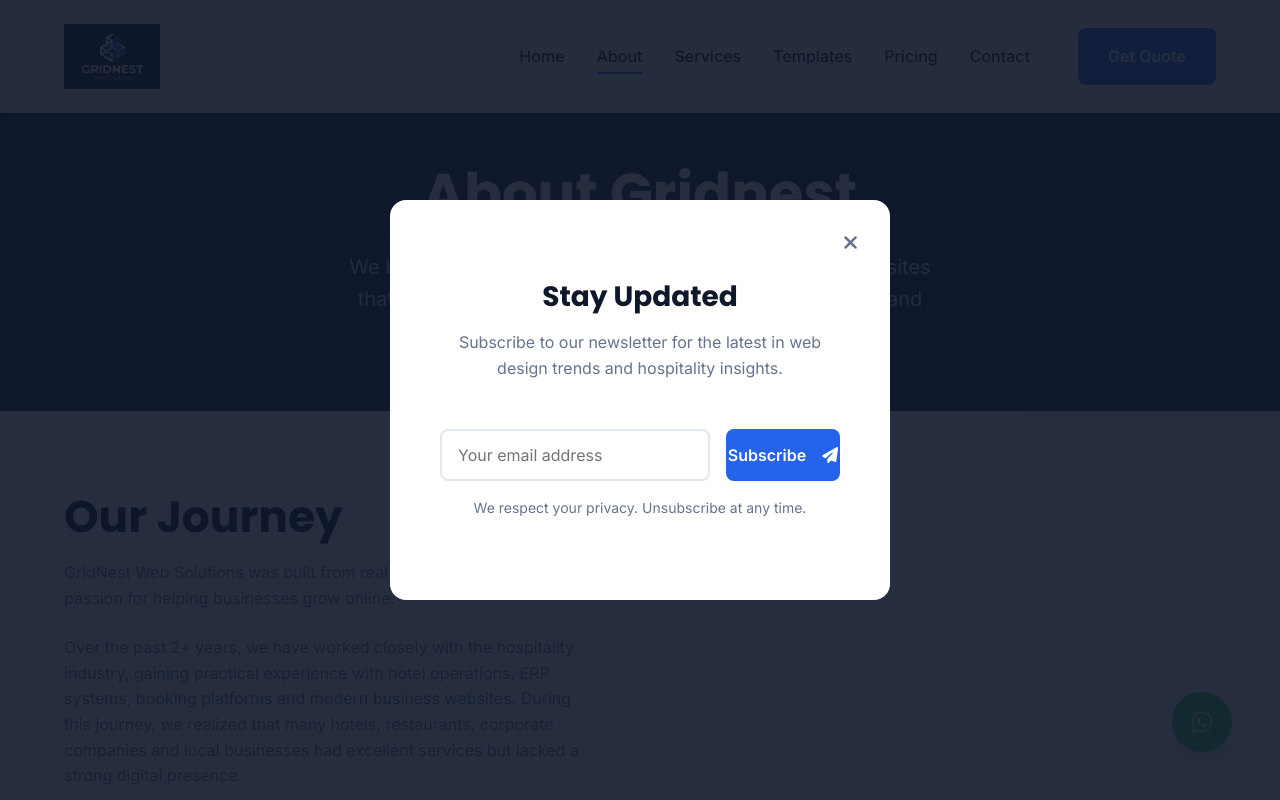
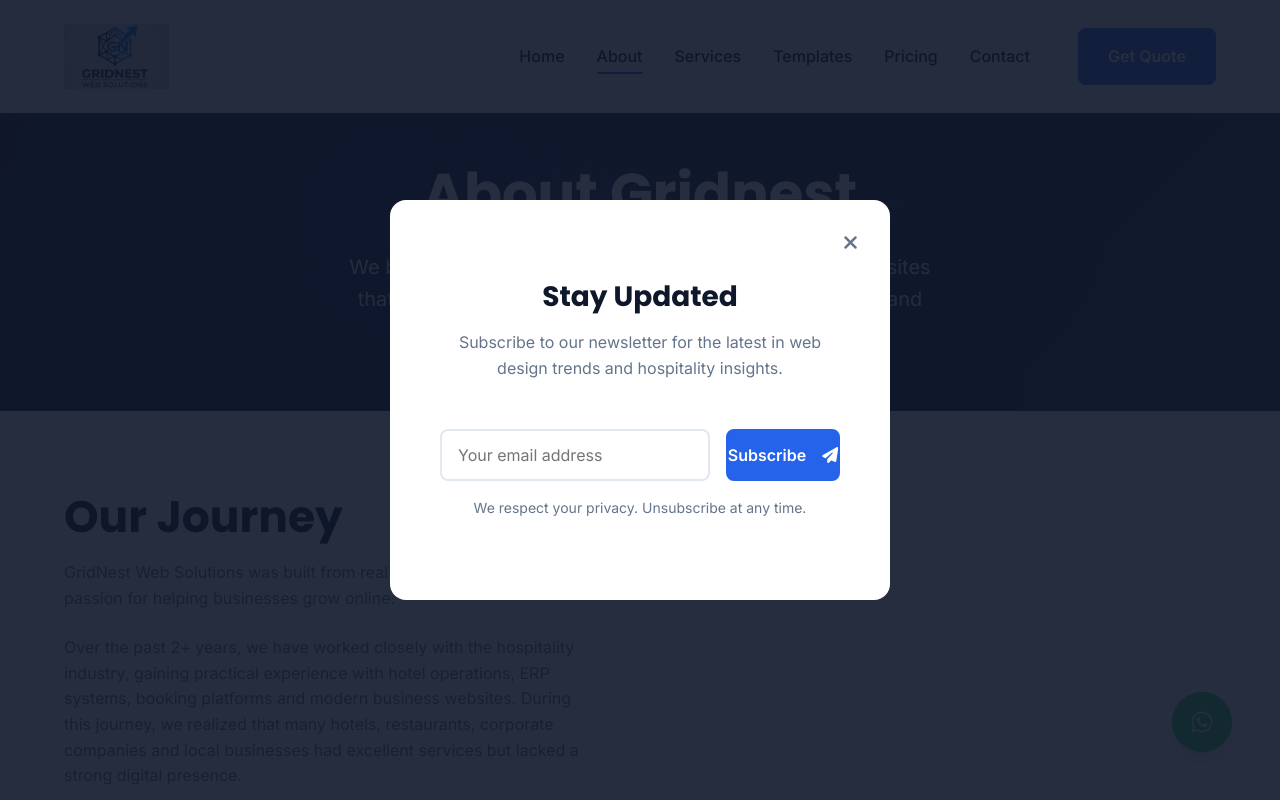
Before and after one commit to vikas-sahu1702/Gridnest-web-solution, a website: page final about.html in a window 1280 px wide. Shown: the top 800 px of the page. Drawn offline with Linux system fonts and the light colour scheme.

Commit message:
Replace logo with New_Logo and adjust sizes across all pages

```diff
--- a/final about.html
+++ b/final about.html
@@ -25,7 +25,7 @@
     <div class="loading-screen">
         <div class="loading-content">
             <div class="logo-loader">
-                <img src="Image/logo.png" alt="Gridnest" style="height: 60px; width: auto;">
+                <img src="Image/New_Logo.jpeg" alt="Gridnest" style="height: 60px; width: auto;">
                 <div class="loader-dots">
                     <div class="dot"></div>
                     <div class="dot"></div>
@@ -51,7 +51,7 @@
     <nav class="navbar">
         <div class="nav-container">
             <a href="index.html" class="logo">
-                <img src="Image/logo.png" alt="Gridnest Web Solutions">
+                <img src="Image/New_Logo.jpeg" alt="Gridnest Web Solutions" style="height: 65px; width: auto;">
             </a>
 
             <div class="nav-menu" id="navMenu">
@@ -344,7 +344,7 @@
             <div class="footer-content">
                 <div class="footer-section">
                     <a href="index.html" class="footer-logo">
-                        <img src="Image/logo.png" alt="Gridnest Web Solutions">
+                        <img src="Image/New_Logo.jpeg" alt="Gridnest Web Solutions" style="height: 65px; width: auto;">
                     </a>
                     <p class="footer-tagline">Building Digital Success</p>
                     <p class="footer-description">Premium web design and development agency specializing in hospitality and corporate solutions.</p>
```
Also changed, not shown: contact.html (+3 -3 lines), index.html (+3 -3 lines), portfolio.html (+3 -3 lines), pricing.html (+3 -3 lines), services.html (+3 -3 lines), templates.html (+2 -2 lines), Image/New_Logo.jpeg (added).
